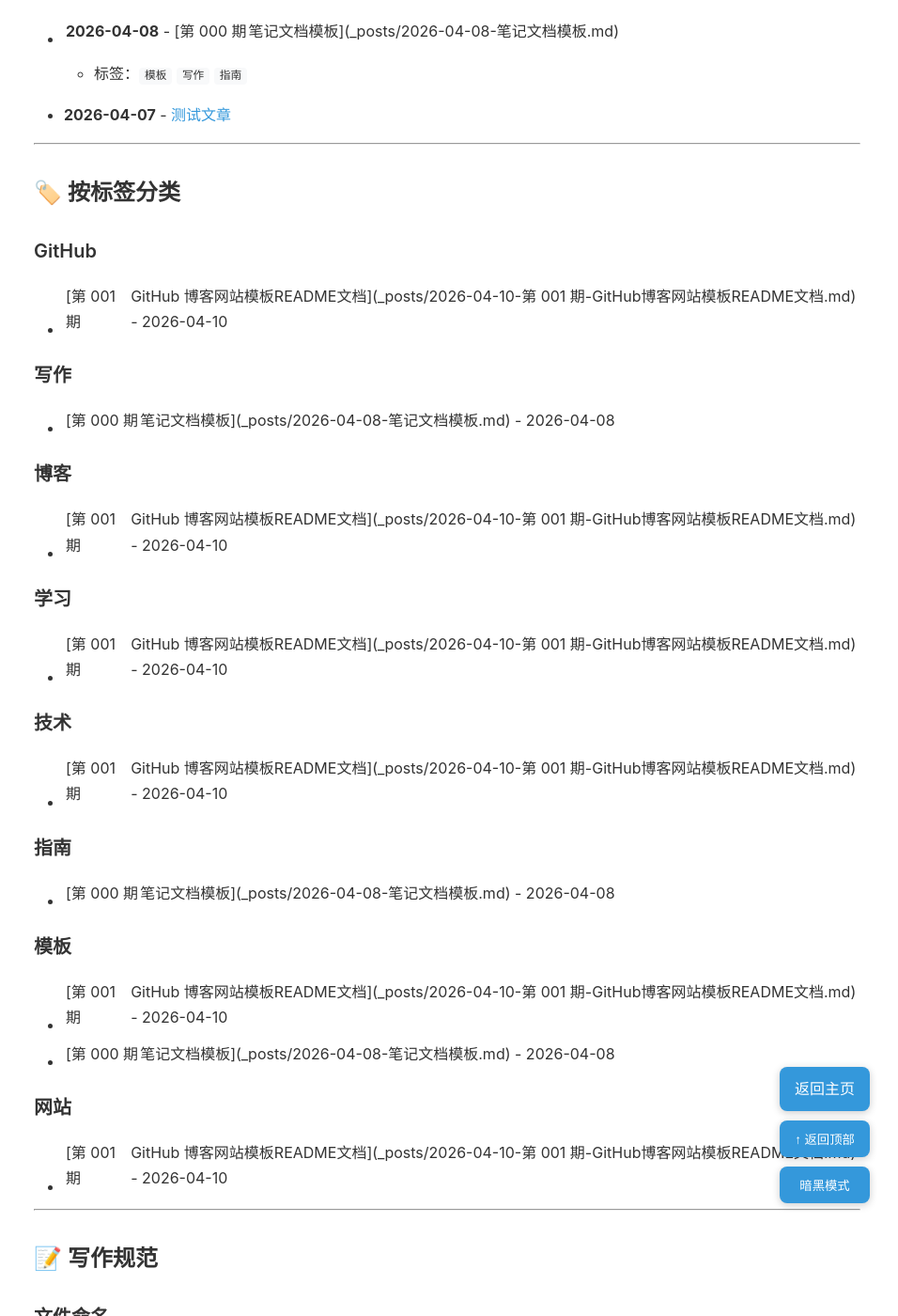
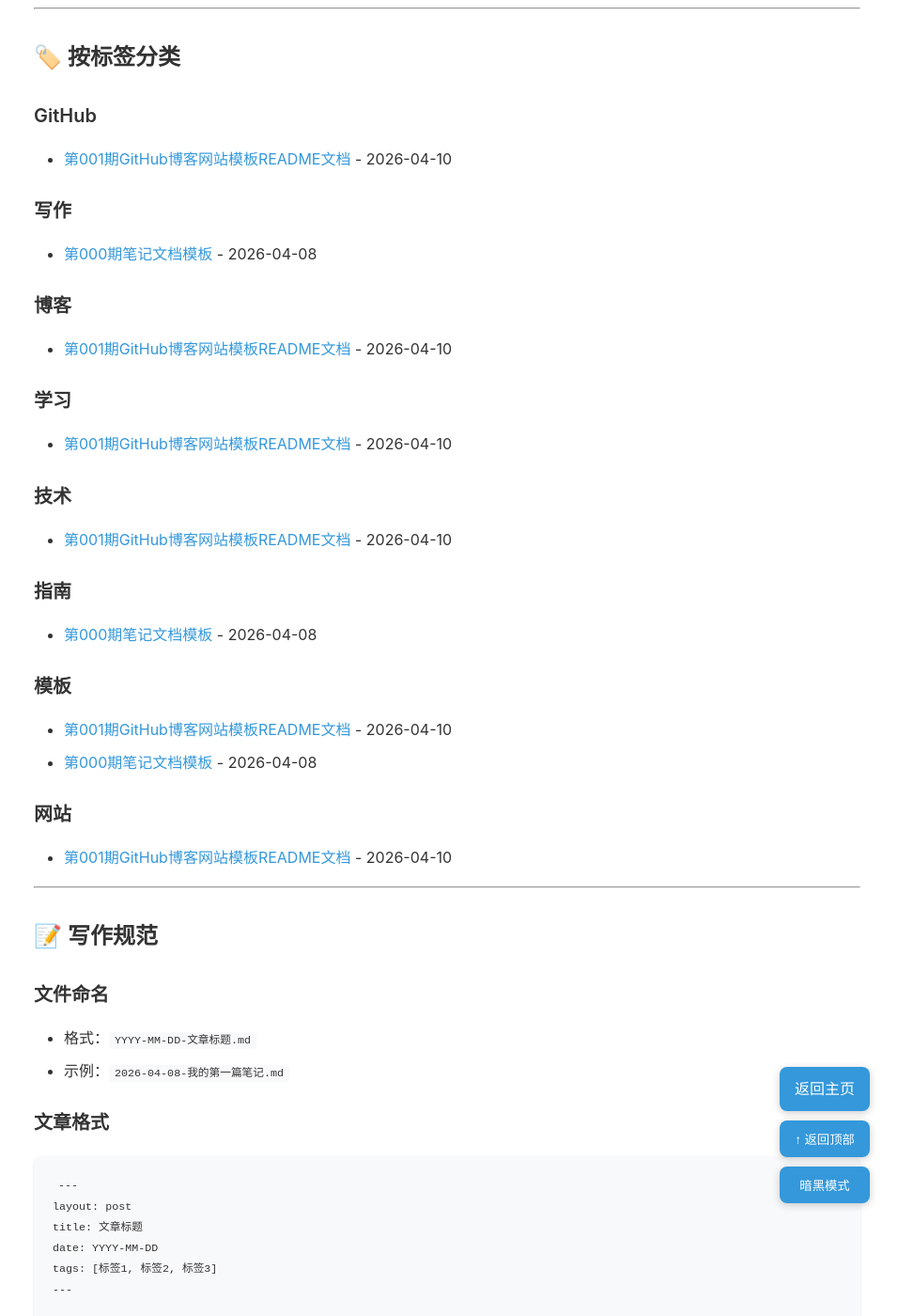
Before and after one commit to yifree/Notes, a Jekyll site: the page built from 文章目录.md, in a window 1280 px wide and 1400 px high, scrolled down 1529 px. Shown: the whole window at 94% size, without its empty margins (324-1280 px from the left). Built offline with Jekyll 4.4.1, drawn with Linux system fonts in a browser that asks for light colours; our own code applies the rules of GitHub Pages for plain Markdown files; comment, search, counter and statistics services are not loaded; part of the change alters nothing that is shown; some of the changed text lies outside the part shown.

Commit message:
修复文章目录链接问题

```diff
--- a/文章目录.md
+++ b/文章目录.md
@@ -32,9 +32,9 @@
 
 | 序号 | 标题 | 日期 | 标签 |
 |------|------|------|------|
-| 1 | [第 001 期 | GitHub 博客网站模板README文档](_posts/2026-04-10-第 001 期-GitHub博客网站模板README文档.md) | 2026-04-10 | `博客` `网站` `模板` `学习` `技术` `GitHub` |
-| 2 | [第 000 期 | 笔记文档模板](_posts/2026-04-08-笔记文档模板.md) | 2026-04-08 | `模板` `写作` `指南` |
-| 3 | [测试文章](_posts/2026-04-07-test.md) | 2026-04-07 |  |
+| 1 | [第001期GitHub博客网站模板README文档](_posts/2026-04-10第001期GitHub博客网站模板README文档.md) | 2026-04-10 | `博客` `网站` `模板` `学习` `技术` `GitHub` |
+| 2 | [第000期笔记文档模板](_posts/2026-04-08第000期笔记文档模板.md) | 2026-04-08 | `模板` `写作` `指南` |
+| 3 | [测试文章](_posts/2026-04-07测试文章.md) | 2026-04-07 |  |
 
 ---
 
@@ -42,11 +42,11 @@
 
 ### 2026 年
 
-- **2026-04-10** - [第 001 期 | GitHub 博客网站模板README文档](_posts/2026-04-10-第 001 期-GitHub博客网站模板README文档.md)
+- **2026-04-10** - [第001期GitHub博客网站模板README文档](_posts/2026-04-10第001期GitHub博客网站模板README文档.md)
   - 标签：`博客` `网站` `模板` `学习` `技术` `GitHub`
-- **2026-04-08** - [第 000 期 | 笔记文档模板](_posts/2026-04-08-笔记文档模板.md)
+- **2026-04-08** - [第000期笔记文档模板](_posts/2026-04-08第000期笔记文档模板.md)
   - 标签：`模板` `写作` `指南`
-- **2026-04-07** - [测试文章](_posts/2026-04-07-test.md)
+- **2026-04-07** - [测试文章](_posts/2026-04-07测试文章.md)
 
 ---
 
@@ -54,36 +54,36 @@
 
 ### GitHub
 
-- [第 001 期 | GitHub 博客网站模板README文档](_posts/2026-04-10-第 001 期-GitHub博客网站模板README文档.md) - 2026-04-10
+- [第001期GitHub博客网站模板README文档](_posts/2026-04-10第001期GitHub博客网站模板README文档.md) - 2026-04-10
 
 ### 写作
 
-- [第 000 期 | 笔记文档模板](_posts/2026-04-08-笔记文档模板.md) - 2026-04-08
+- [第000期笔记文档模板](_posts/2026-04-08第000期笔记文档模板.md) - 2026-04-08
 
 ### 博客
 
-- [第 001 期 | GitHub 博客网站模板README文档](_posts/2026-04-10-第 001 期-GitHub博客网站模板README文档.md) - 2026-04-10
+- [第001期GitHub博客网站模板README文档](_posts/2026-04-10第001期GitHub博客网站模板README文档.md) - 2026-04-10
 
 ### 学习
 
-- [第 001 期 | GitHub 博客网站模板README文档](_posts/2026-04-10-第 001 期-GitHub博客网站模板README文档.md) - 2026-04-10
+- [第001期GitHub博客网站模板README文档](_posts/2026-04-10第001期GitHub博客网站模板README文档.md) - 2026-04-10
 
 ### 技术
 
-- [第 001 期 | GitHub 博客网站模板README文档](_posts/2026-04-10-第 001 期-GitHub博客网站模板README文档.md) - 2026-04-10
+- [第001期GitHub博客网站模板README文档](_posts/2026-04-10第001期GitHub博客网站模板README文档.md) - 2026-04-10
 
 ### 指南
 
-- [第 000 期 | 笔记文档模板](_posts/2026-04-08-笔记文档模板.md) - 2026-04-08
+- [第000期笔记文档模板](_posts/2026-04-08第000期笔记文档模板.md) - 2026-04-08
 
 ### 模板
 
-- [第 001 期 | GitHub 博客网站模板README文档](_posts/2026-04-10-第 001 期-GitHub博客网站模板README文档.md) - 2026-04-10
-- [第 000 期 | 笔记文档模板](_posts/2026-04-08-笔记文档模板.md) - 2026-04-08
+- [第001期GitHub博客网站模板README文档](_posts/2026-04-10第001期GitHub博客网站模板README文档.md) - 2026-04-10
+- [第000期笔记文档模板](_posts/2026-04-08第000期笔记文档模板.md) - 2026-04-08
 
 ### 网站
 
-- [第 001 期 | GitHub 博客网站模板README文档](_posts/2026-04-10-第 001 期-GitHub博客网站模板README文档.md) - 2026-04-10
+- [第001期GitHub博客网站模板README文档](_posts/2026-04-10第001期GitHub博客网站模板README文档.md) - 2026-04-10
 
 ---
 
@@ -135,4 +135,4 @@ tags: [标签1, 标签2, 标签3]
 
 > 💡 **提示**：本文档在 GitHub 上显示时可能无法完全渲染 Jekyll 模板语法，建议访问网站获得最佳体验。
 
-> *最后更新：2026-04-21 23:48:54*
+> *最后更新：2026-04-22 18:09:26*
```
